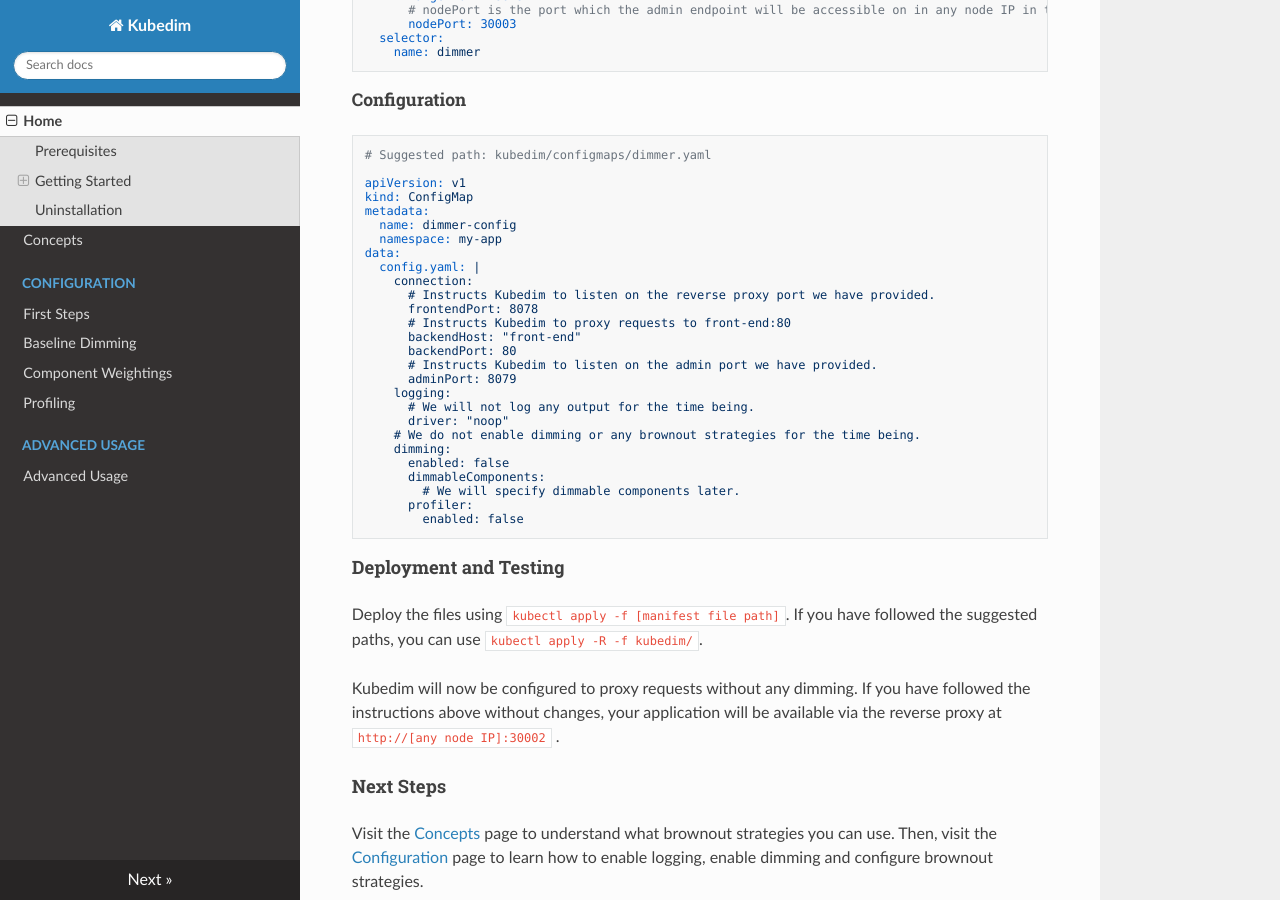
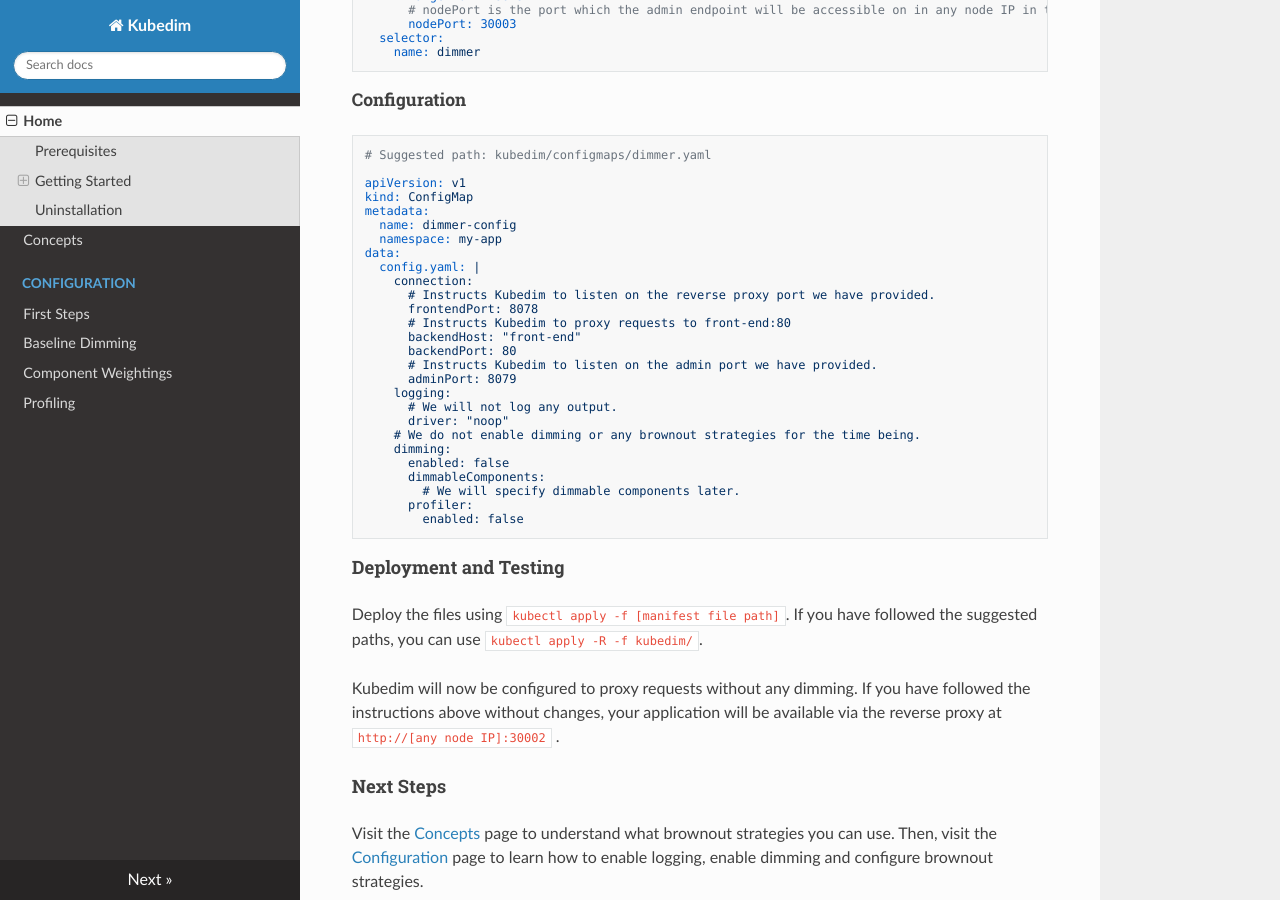
Before and after one commit to kcz17/docs, an MkDocs documentation site: the page built from docs/index.md, in a window 1280 px wide and 900 px high, scrolled down 2196 px. Built offline with MkDocs 1.6.1, drawn with Linux system fonts in a browser that asks for light colours; nearby versions of some CDN libraries.

Commit message:
Remove advanced usage and logging instructions.

```diff
--- a/docs/index.md
+++ b/docs/index.md
@@ -144,7 +144,7 @@ data:
       # Instructs Kubedim to listen on the admin port we have provided.
       adminPort: 8079
     logging:
-      # We will not log any output for the time being.
+      # We will not log any output.
       driver: "noop"
     # We do not enable dimming or any brownout strategies for the time being.
     dimming:
--- a/mkdocs.yml
+++ b/mkdocs.yml
@@ -7,8 +7,6 @@ nav:
       - Baseline Dimming: configuration/baseline.md
       - Component Weightings: configuration/component-weightings.md
       - Profiling: configuration/profiling.md
-  - Advanced Usage:
-      - Advanced Usage: advanced.md
 theme:
   name: readthedocs
   highlightjs: true
```
Also changed, not shown: docs/advanced.md (deleted, +0 -1 lines).
